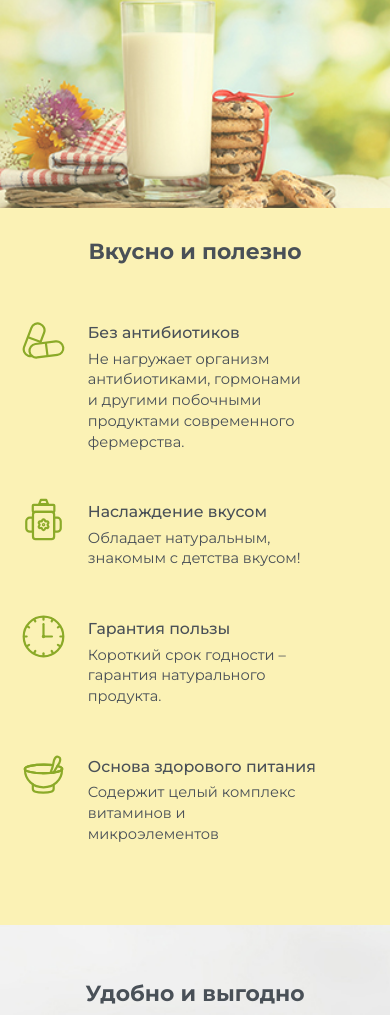
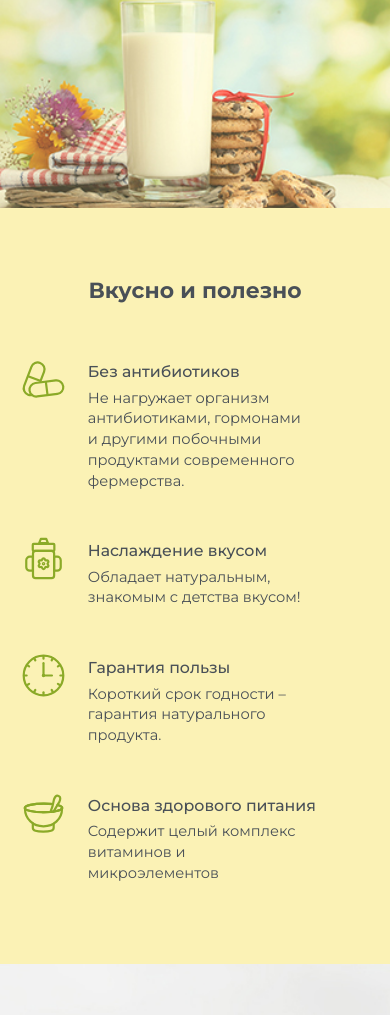
Before and after one commit to mal1911/milk, a website: page source/index.html in a window 390 px wide. Shown: the part 1185-2200 px from the top of the page. Drawn offline with Linux system fonts and the light colour scheme.

Commit message:
последние правки

```diff
--- a/source/css/style.css
+++ b/source/css/style.css
@@ -824,6 +824,7 @@ img {
 
 @media (max-width: 640px) {
   .profit__header {
+    margin-top: 10vw;
     align-items: center;
   }
 }
```
